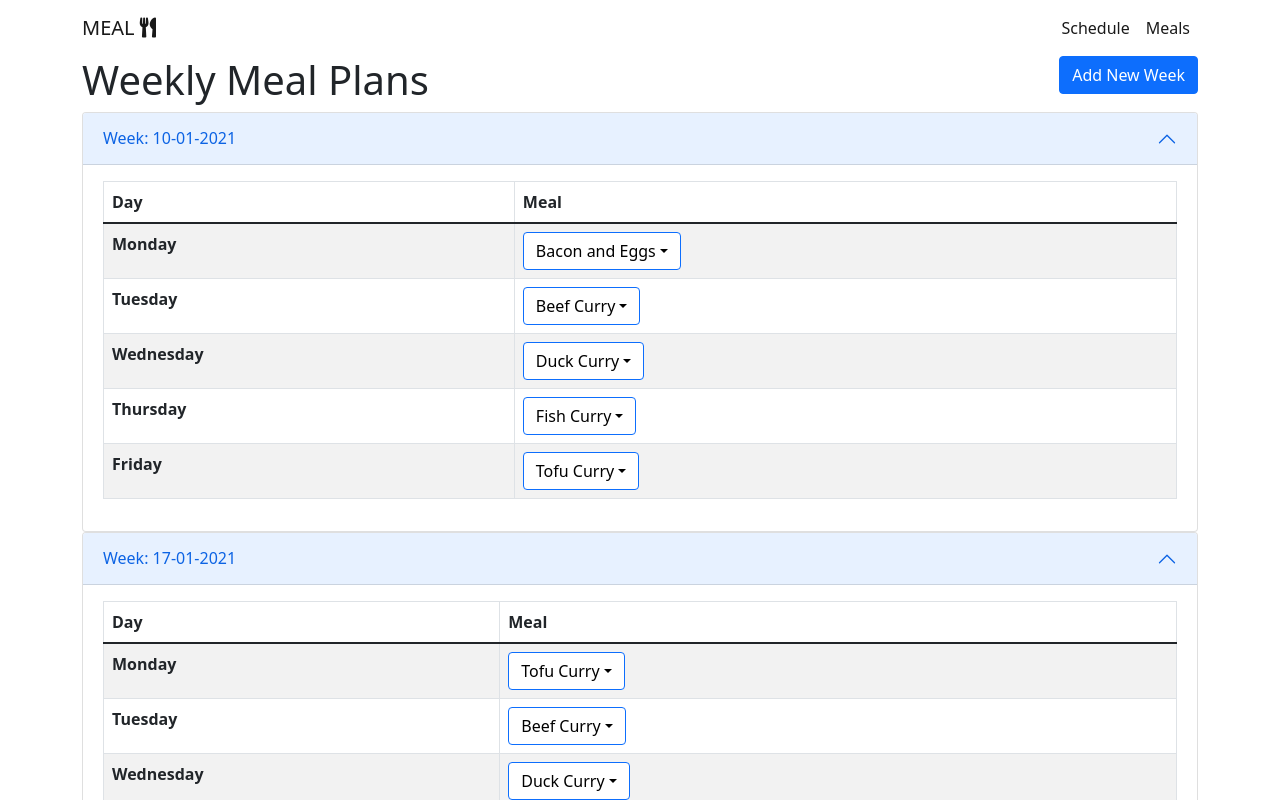
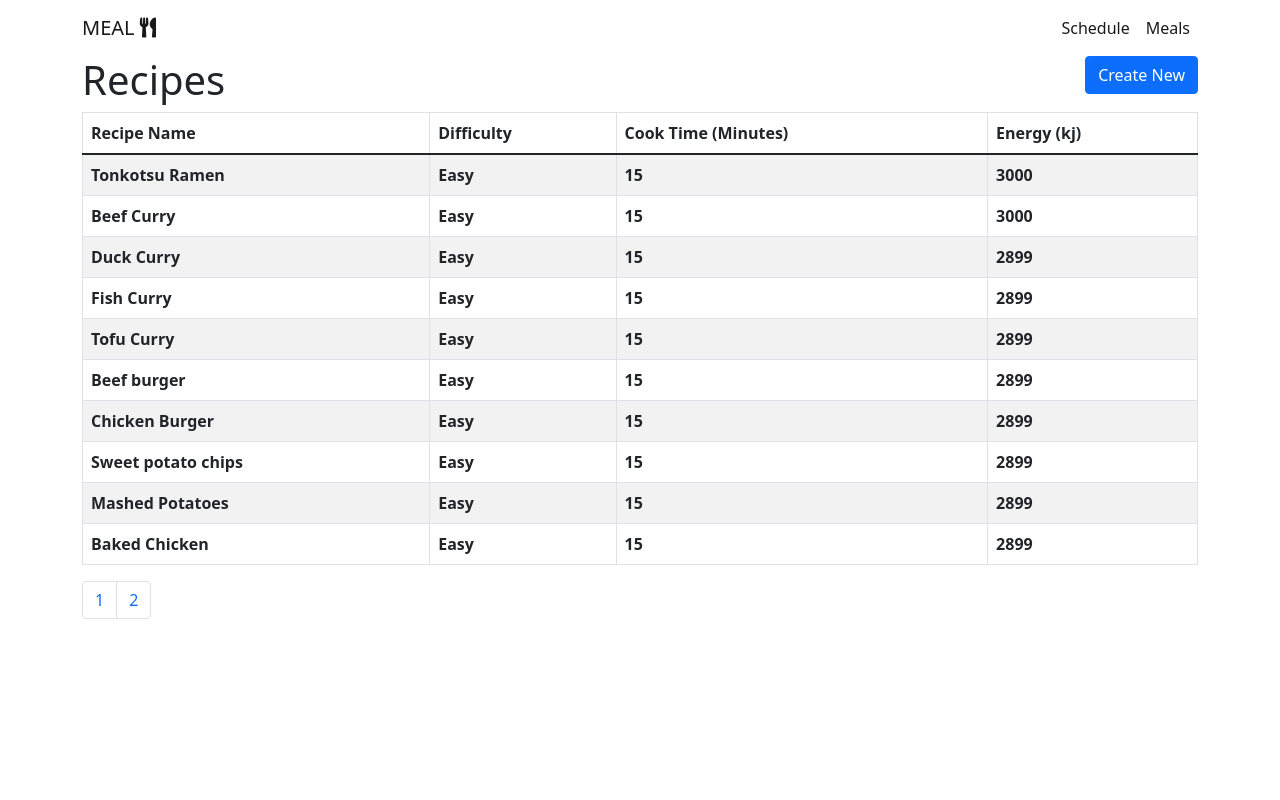
Before and after one commit to Markzhou2207/Meal-Planner, a React (Create React App) app: page /recipes in a window 1280 px wide. Shown: the top 800 px of the page. Built offline with nearby package versions, Linux system fonts and the light colour scheme; data requests are answered from the project's data file.

Commit message:
Fixed routing issue

```diff
--- a/src/App.js
+++ b/src/App.js
@@ -10,17 +10,17 @@ import SchedulePage from './components/pages/SchedulePage'
 
 function App() {
   return (
+    <Router>
     <div className='App'>
-        <Router>
+
           <Navigation/>
           <Routes>
-            <Route path='/' component={Home}/>
-            <Route path='/recipes' component={RecipePage}/>
+            <Route exact path='/' element={<SchedulePage/>}/>
+            <Route exact path='/recipes' element={<RecipePage/>}/>
           </Routes>
+        {/* <RecipePage></RecipePage> */}
+    </div>
         </Router>
-        {/* <RecipePage></RecipePage> */}
-        <SchedulePage></SchedulePage>
-    </div>
   );
 }
 
```
